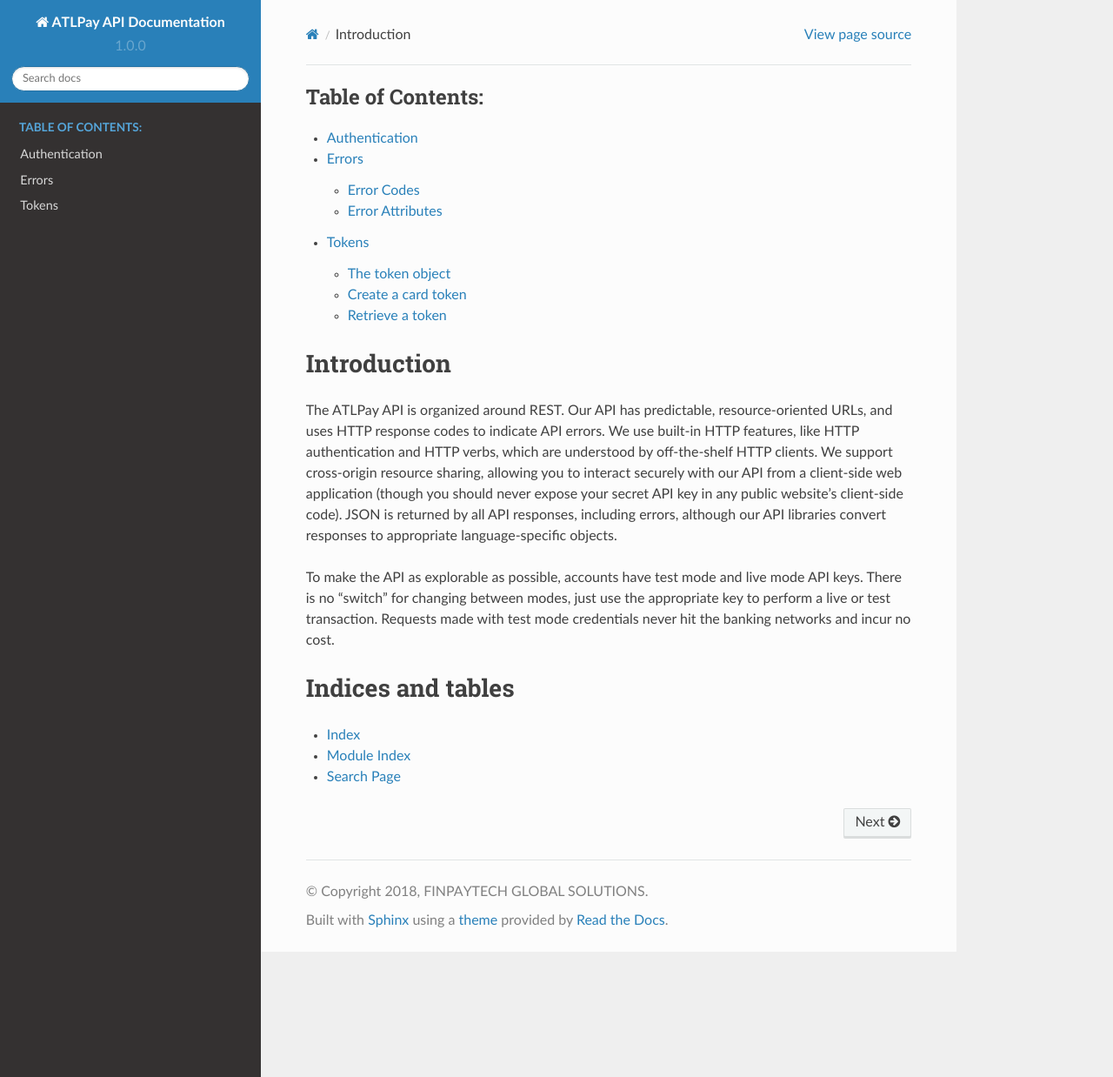
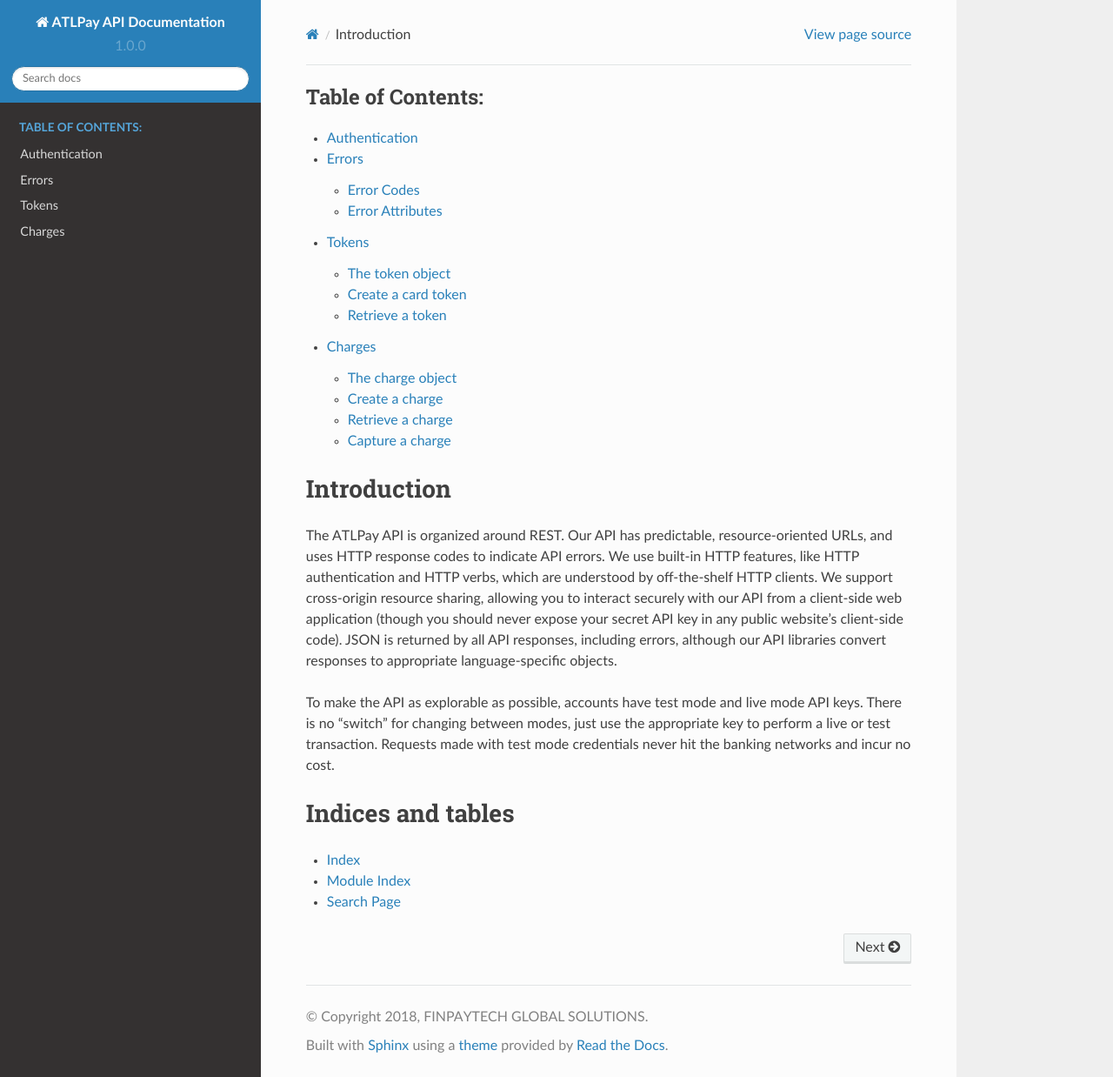
Before and after one commit to adisaf/atlpay-php-sdk-v2, a Sphinx documentation site: the page built from docs/source/index.rst, in a window 1280 px wide and 1238 px high. Shown: the whole window at 87% size. Built offline with Sphinx 7.4.7 and the Read the Docs theme 2.0.0, drawn with Linux system fonts in a browser that asks for light colours; some of the changed lines change nothing that is shown.

Commit message:
Updated Docs

```diff
--- /dev/null
+++ b/docs/source/charges.rst
@@ -0,0 +1,220 @@
+Charges
+=======
+
+To charge a credit or a debit card, you create a ``Charge`` object. You can retrieve and refund individual charges. Charges are identified by a unique, random ID.
+
+API Endpoint : ``https://api.atlpay.com/v2/charges``
+
+The charge object
+-----------------
+.. csv-table::
+   :header: "Attribute", "Description"
+   :widths: 20, 80
+
+   "type", "type of the object, in this case it will return ``charge``"
+   "id", "Unique identifier for the object."
+   "currency", "Three-letter ISO currency code, in lowercase. Must be a supported currency."
+   "amount", "A positive integer in the smallest currency unit (e.g., 100 to charge £1.00) representing how much to charge."
+   "fees", "The fee (if any) for the charge."
+   "description", "An arbitrary string attached to the object. Often useful for displaying to users."
+   "txn_reference", "ID of the invoice this charge is for if one exists."
+   "threedSecure.redirect", "The URL provided to you to redirect a customer to as part of a redirect authentication flow."
+   "threedSecure.returnUrl", "The URL you provide to redirect the customer to after they authenticated their payment."
+   "threedSecure.status", "The status of the redirect, either ``PENDING`` (ready to be used by your customer to authenticate the transaction), ``CHARGEABLE`` (succesful authentication, cannot be reused) or ``NOT_AVAILABLE`` (redirect should not be used) or ``FAILED`` (failed authentication, cannot be reused)."
+   "status", "Status of the charge"
+   "token", "The token object used for charge"
+   "created", "Time at which the object was created. Measured in seconds since the Unix epoch."
+   "mode", "``live`` if the object exists in live mode or the value ``test`` if the object exists in test mode."
+
+Create a charge
+---------------
+
+To charge a credit card or other payment source, you create a Charge object. If your API key is in test mode, the supplied payment source (e.g., card) won't actually be charged, although everything else will occur as if in live mode. (ATLPay assumes that the charge would have completed successfully).
+
+.. csv-table::
+   :header: "Attribute", "Mandatory", "Description"
+   :widths: 20, 20, 60
+
+   "token", "Yes", "A card token to be charged, like the ones returned by `ATLPay.js <https://www.atlpay.com/js/ATLPay.js>`_."
+   "amount", "Yes", "A positive integer in the smallest currency unit (e.g., 100 to charge £1.00) representing how much to charge."
+   "currency", "Yes", "3-letter ISO code for currency."
+   "description", "Yes", "An arbitrary string which you can attach to a ``Charge`` object. It is displayed when in the web interface alongside the charge."
+   "txn_reference", "No", "ID of the invoice this charge is for if one exists."
+   "return_url", "YES", "The URL you provide to redirect the customer to after they authenticated their payment."
+
+**Returns**
+
+Returns a Charge object if the charge succeeded. Returns an error if something goes wrong. A common source of error is an invalid or expired card, or a valid card with insufficient available balance.
+
+Example request
+
+.. code-block:: bash
+
+    curl -X POST \
+      https://api.atlpay.com/v2/charges \
+      -H 'X-Api-Key: YOUR_API_KEY' \
+      -F token=776e05d1-cda5-4f78-8d36-761a23b8a30a \
+      -F amount=500 \
+      -F currency=GBP \
+      -F 'description=Order Desc' \
+      -F 'txn_reference=Your Order Number' \
+      -F return_url=https://www.your-3d-return-url.com/
+
+Example response
+
+.. code-block:: json
+
+    {
+        "type": "charge",
+        "id": "C2018062972567",
+        "currency": "GBP",
+        "amount": 500,
+        "fees": null,
+        "description": "Order Desc",
+        "txn_reference": "Your Order Number",
+        "threedSecure": {
+            "redirect": "https://payments.atlpay.com/3d-secure/C2018062972567?paRes=MjU3NDQyM2YtNmFmMy00OTEzLWI1YTUtZmZjY2EzODg4ZGYx",
+            "returnUrl": "https://www.your-3d-return-url.com/",
+            "status": "PENDING"
+        },
+        "status": "PENDING",
+        "token": {
+            "type": "token",
+            "id": "776e05d1-cda5-4f78-8d36-761a23b8a30a",
+            "card": {
+                "fundingType": "DEBIT",
+                "country": "GB",
+                "last4Digits": "3005",
+                "type": "VISA_DEBIT",
+                "brand": "VISA",
+                "bank": "BANK OF IRELAND (UK) PLC",
+                "name": "Richard AMOAH",
+                "authorization": "REQUIRED",
+                "addressLine1": null,
+                "addressLine2": null,
+                "addressCity": null,
+                "addressState": null,
+                "addressZip": null,
+                "addressCountry": null
+            },
+            "created": 1530260981
+        },
+        "created": 1530266033,
+        "mode": "live"
+    }
+
+Retrieve a charge
+-----------------
+
+Retrieves the details of a charge that has previously been created. Supply the unique charge ID that was returned from your previous request, and ATLPay will return the corresponding charge information. The same information is returned when creating or refunding the charge.
+
+Example request
+
+.. code-block:: bash
+
+    curl -X GET \
+    	https://api.atlpay.com/v2/charges/C2018062972567 \
+    	-H 'X-Api-Key: YOUR_API_KEY'
+
+Example response
+
+.. code-block:: json
+
+   {
+        "type": "charge",
+        "id": "C2018062972567",
+        "currency": "GBP",
+        "amount": 500,
+        "fees": null,
+        "description": "Order Desc",
+        "txn_reference": "Your Order Number",
+        "threedSecure": {
+            "redirect": "https://payments.atlpay.com/3d-secure/C2018062972567?paRes=MjU3NDQyM2YtNmFmMy00OTEzLWI1YTUtZmZjY2EzODg4ZGYx",
+            "returnUrl": "https://www.your-3d-return-url.com/",
+            "status": "PENDING"
+        },
+        "status": "PENDING",
+        "token": {
+            "type": "token",
+            "id": "776e05d1-cda5-4f78-8d36-761a23b8a30a",
+            "card": {
+                "fundingType": "DEBIT",
+                "country": "GB",
+                "last4Digits": "3005",
+                "type": "VISA_DEBIT",
+                "brand": "VISA",
+                "bank": "BANK OF IRELAND (UK) PLC",
+                "name": "Richard AMOAH",
+                "authorization": "REQUIRED",
+                "addressLine1": null,
+                "addressLine2": null,
+                "addressCity": null,
+                "addressState": null,
+                "addressZip": null,
+                "addressCountry": null
+            },
+            "created": 1530260981
+        },
+        "created": 1530266033,
+        "mode": "live"
+    }
+
+Capture a charge
+----------------
+
+Capture the payment of an existing, uncaptured, charge. Uncaptured payments expire exactly seven days after they are created. If they are not captured by that point in time, they will be marked as refunded and will no longer be capturable.
+
+**Returns**
+
+Returns the charge object. Capturing a charge will always succeed, unless the charge is already refunded, expired, captured in which case this method will return an error.
+
+Example request
+
+.. code-block:: bash
+
+    curl -X POST \
+    	https://api.atlpay.com/v2/charges/capture/C2018062972567 \
+    	-H 'X-Api-Key: YOUR_API_KEY'
+
+Example response
+
+.. code-block:: json
+
+   {
+       "type": "charge",
+       "id": "C2018062972567",
+       "currency": "GBP",
+       "amount": 500,
+       "fees": 33,
+       "description": "Order Desc",
+       "txn_reference": "Your Order Number",
+       "threedSecure": {
+           "redirect": "https://payments.atlpay.com/3d-secure/C2018062972567?paRes=MjU3NDQyM2YtNmFmMy00OTEzLWI1YTUtZmZjY2EzODg4ZGYx",
+           "returnUrl": "https://www.your-3d-return-url.com/",
+           "status": "CAPTURED"
+       },
+       "status": "CHARGE_SUCCESS",
+       "token": {
+           "type": "token",
+           "id": "776e05d1-cda5-4f78-8d36-761a23b8a30a",
+           "card": {
+               "fundingType": "DEBIT",
+               "country": "GB",
+               "last4Digits": "3005",
+               "type": "VISA_DEBIT",
+               "brand": "VISA",
+               "bank": "BANK OF IRELAND (UK) PLC",
+               "name": "Richard AMOAH",
+               "authorization": "REQUIRED",
+               "addressLine1": null,
+               "addressLine2": null,
+               "addressCity": null,
+               "addressState": null,
+               "addressZip": null,
+               "addressCountry": null
+           },
+           "created": 1530260981
+       },
+       "created": 1530269496,
+       "mode": "live"
+   }
--- a/docs/source/index.rst
+++ b/docs/source/index.rst
@@ -6,6 +6,7 @@
    authentication
    errors
    tokens
+   charges
 
 Introduction
 ============
--- a/docs/source/tokens.rst
+++ b/docs/source/tokens.rst
@@ -16,7 +16,7 @@
    :widths: 20, 80
 
    "type", "type of the object, in this case it will return ``token``"
-   "id", "Token ID, you will need it for creating a charge."
+   "id", "Unique identifier for the object."
    "card.fundingType", "Funding type of card ``CREDIT`` or ``DEBIT``"
    "card.country", "ISO 2 country code of the card eg. GB, FR etc."
    "card.last4Digits", "Last 4 digits of the card"
```
